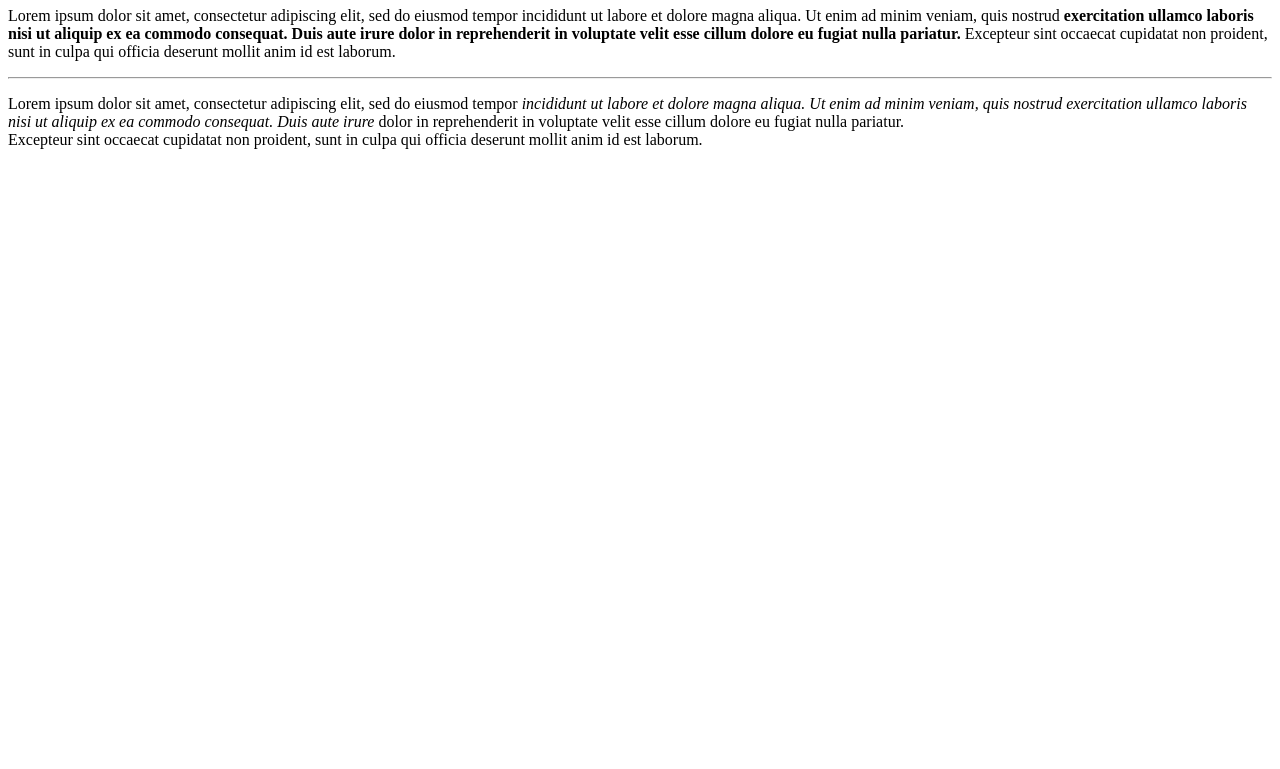
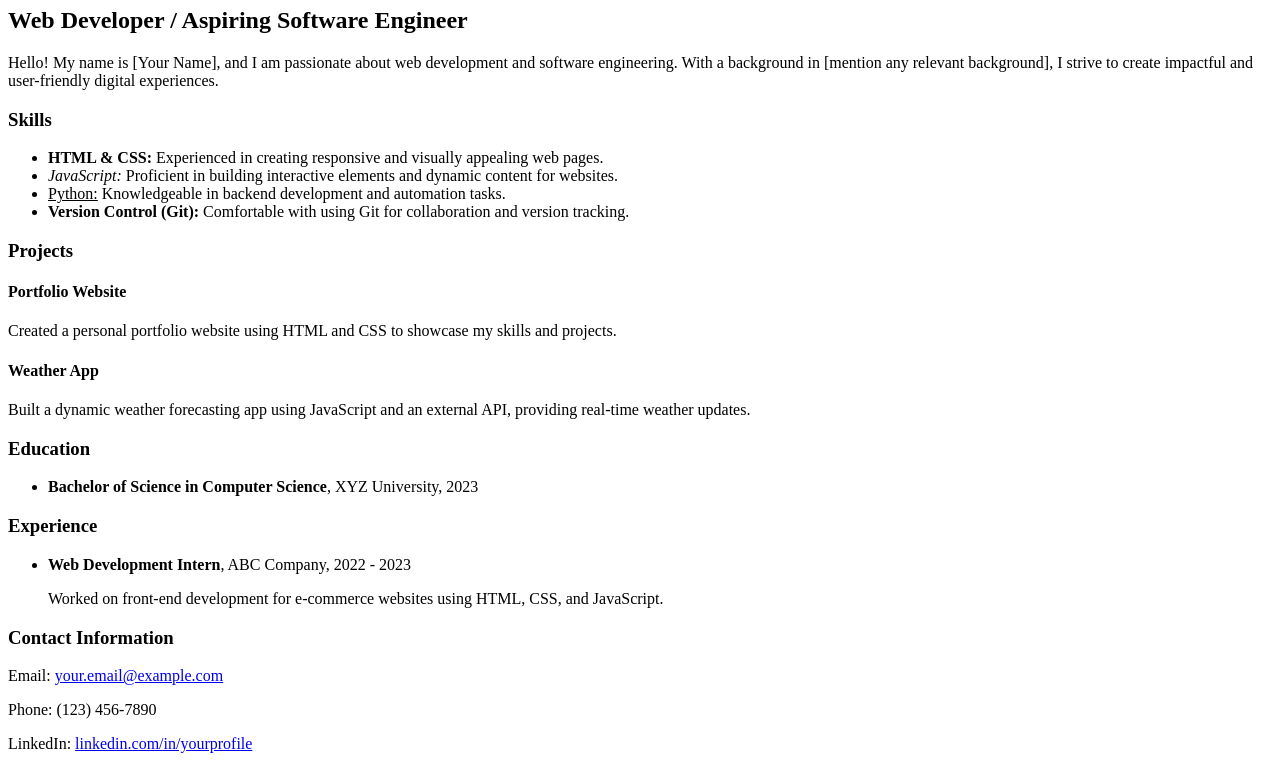
Before and after one commit to AngryJuan/html.portfolio, a plain HTML site: page index.html in a window 1280 px wide. Shown: the part 73-842 px from the top of the page. Before the commit the page ends 800 px from the top, so only its background shows below. Drawn offline with Linux system fonts and the light colour scheme.

Commit message:
Add files via upload

```diff
--- a/index.html
+++ b/index.html
@@ -1,34 +1,45 @@
 <!DOCTYPE html>
+<html lang="en">
+<head>
+    <meta charset="UTF-8">
+    <meta name="viewport" content="width=device-width, initial-scale=1.0">
+    <title>Your Name - Portfolio</title>
+</head>
+<body>
+    <h1>Your Name</h1>
+    <h2>Web Developer / Aspiring Software Engineer</h2>
 
-<!-- root element-->
-<html>
-    <!-- head section-->
-    <head>
-        <!-- webpage tittle-->
-        <title>
-            my first webpage
-        </title>
-    </head>
+    <p>Hello! My name is [Your Name], and I am passionate about web development and software engineering. With a background in [mention any relevant background], I strive to create impactful and user-friendly digital experiences.</p>
 
-    <!-- body section-->
-    <body>
-        <h1>first webpage</h1>
-        <p>
-            Lorem ipsum dolor sit amet, consectetur adipiscing elit, sed do eiusmod tempor incididunt ut labore et dolore magna aliqua. Ut enim ad minim veniam, quis nostrud
-            <b>
-            exercitation ullamco laboris nisi ut aliquip ex ea commodo consequat. Duis aute irure dolor in reprehenderit in voluptate velit esse cillum dolore eu fugiat nulla pariatur.
-            </b>
-            Excepteur sint occaecat cupidatat non proident, sunt in culpa qui officia deserunt mollit anim id est laborum.
-        </p>
-        <hr>
-        <p>
-            Lorem ipsum dolor sit amet, consectetur adipiscing elit, sed do eiusmod tempor
-            <i>
-            incididunt ut labore et dolore magna aliqua. Ut enim ad minim veniam, quis nostrud exercitation ullamco laboris nisi ut aliquip ex ea commodo consequat. Duis aute irure
-            </i>
-            dolor in reprehenderit in voluptate velit esse cillum dolore eu fugiat nulla pariatur.
-            <br>
-            Excepteur sint occaecat cupidatat non proident, sunt in culpa qui officia deserunt mollit anim id est laborum.
-        </p>
-    </body>
+    <h3>Skills</h3>
+    <ul>
+        <li><strong>HTML & CSS:</strong> Experienced in creating responsive and visually appealing web pages.</li>
+        <li><em>JavaScript:</em> Proficient in building interactive elements and dynamic content for websites.</li>
+        <li><u>Python:</u> Knowledgeable in backend development and automation tasks.</li>
+        <li><strong>Version Control (Git):</strong> Comfortable with using Git for collaboration and version tracking.</li>
+    </ul>
+
+    <h3>Projects</h3>
+    <h4>Portfolio Website</h4>
+    <p>Created a personal portfolio website using HTML and CSS to showcase my skills and projects.</p>
+
+    <h4>Weather App</h4>
+    <p>Built a dynamic weather forecasting app using JavaScript and an external API, providing real-time weather updates.</p>
+
+    <h3>Education</h3>
+    <ul>
+        <li><strong>Bachelor of Science in Computer Science</strong>, XYZ University, 2023</li>
+    </ul>
+
+    <h3>Experience</h3>
+    <ul>
+        <li><strong>Web Development Intern</strong>, ABC Company, 2022 - 2023</li>
+        <p>Worked on front-end development for e-commerce websites using HTML, CSS, and JavaScript.</p>
+    </ul>
+
+    <h3>Contact Information</h3>
+    <p>Email: <a href="mailto:your.email@example.com">your.email@example.com</a></p>
+    <p>Phone: (123) 456-7890</p>
+    <p>LinkedIn: <a href="https://www.linkedin.com/in/yourprofile">linkedin.com/in/yourprofile</a></p>
+</body>
 </html>
```
